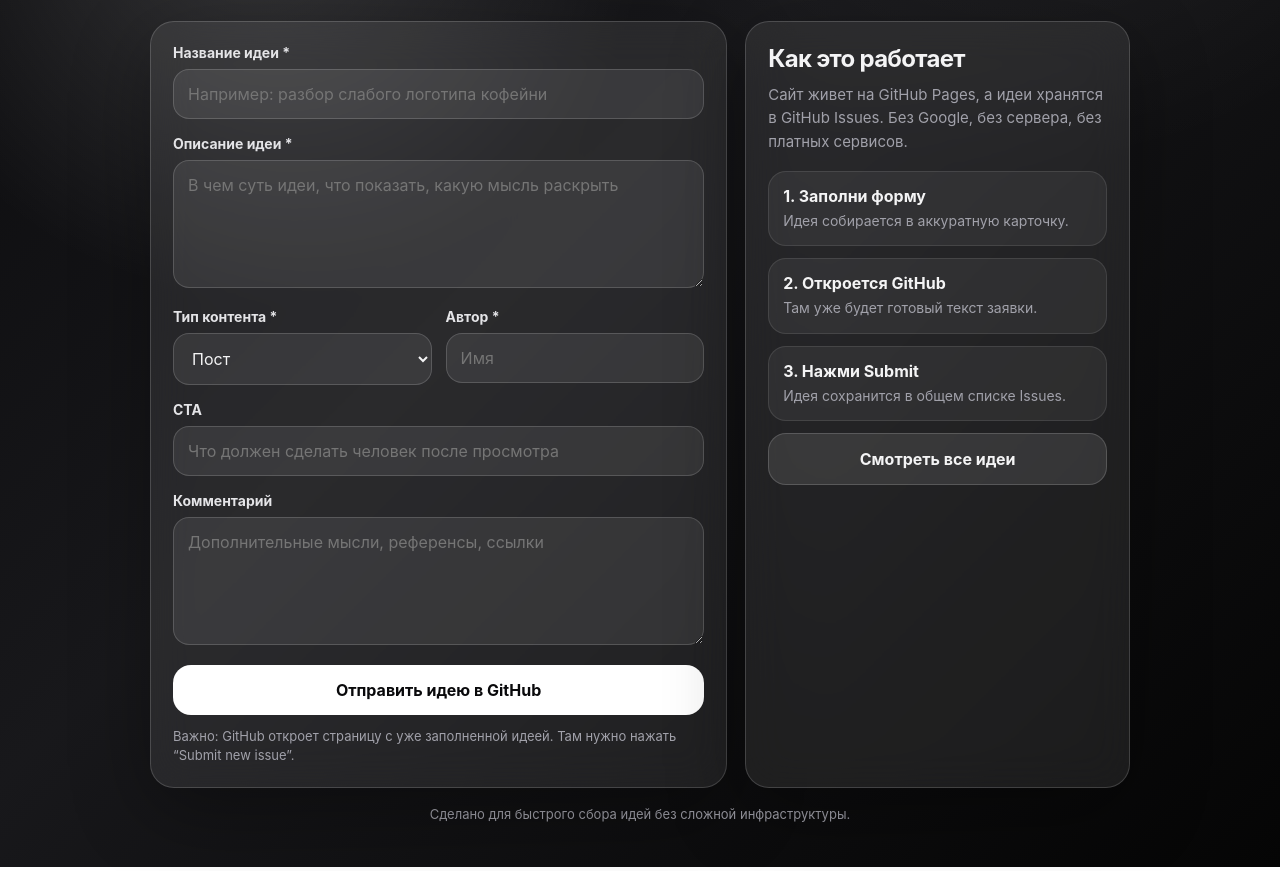
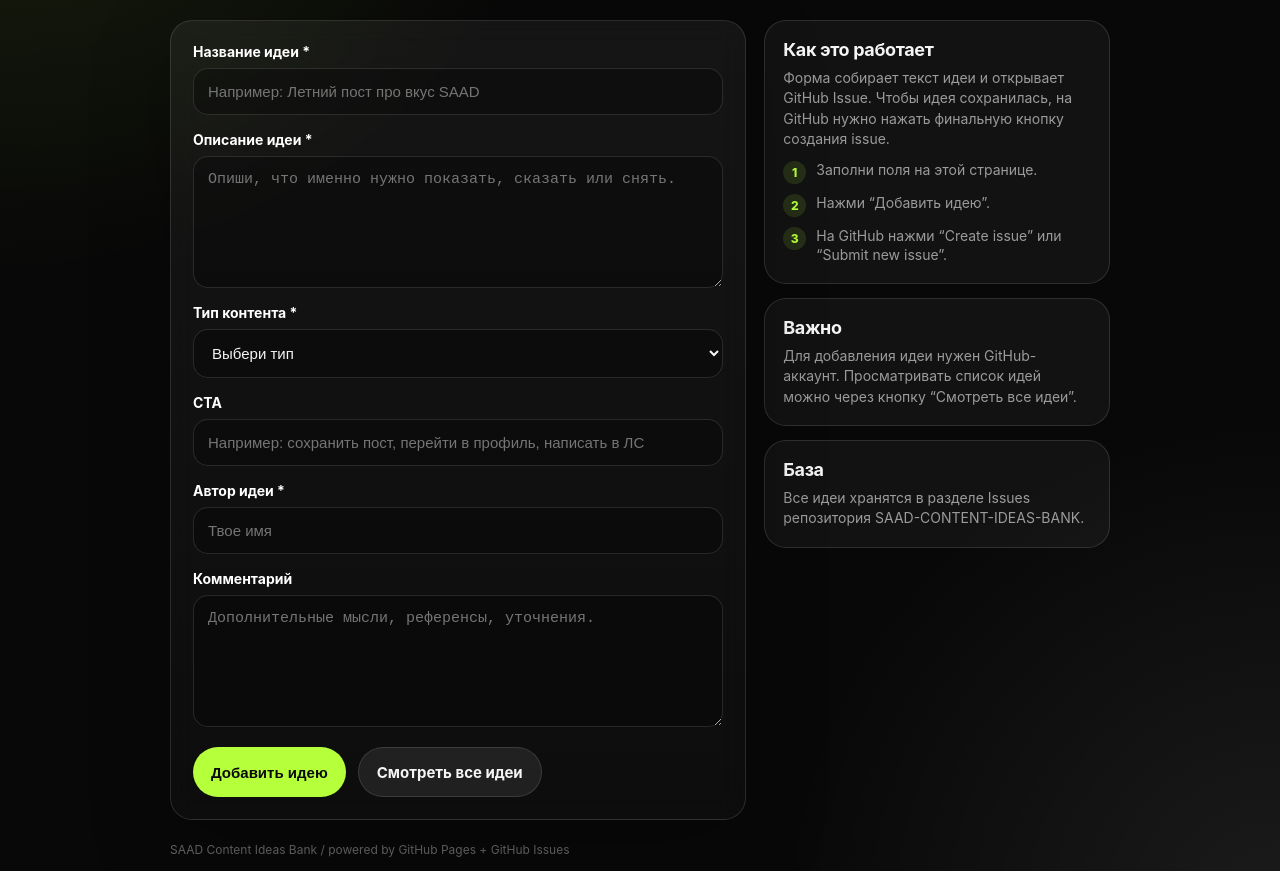
Before and after one commit to koryaginstudio/SAAD-CONTENT-IDEAS-BANK, a plain HTML site: page index.html in a window 1280 px wide. Shown: the part 335-1206 px from the top of the page. Drawn offline with Linux system fonts and the light colour scheme.

Commit message:
Update index.html

```diff
--- a/index.html
+++ b/index.html
@@ -1,219 +1,304 @@
-<!doctype html>
+<!DOCTYPE html>
 <html lang="ru">
 <head>
-  <meta charset="utf-8" />
-  <meta name="viewport" content="width=device-width, initial-scale=1" />
-  <title>Банк идей | Контент-план</title>
-  <meta name="description" content="Общий банк идей для контент-плана" />
+  <meta charset="UTF-8" />
+  <meta name="viewport" content="width=device-width, initial-scale=1.0" />
+  <title>SAAD Content Ideas Bank</title>
+
   <style>
     :root {
-      --bg: #0b0b0f;
-      --card: rgba(255,255,255,.08);
-      --card-2: rgba(255,255,255,.12);
-      --text: #f4f4f5;
-      --muted: #a1a1aa;
-      --line: rgba(255,255,255,.16);
-      --accent: #ffffff;
-      --radius: 24px;
+      --bg: #080808;
+      --card: #121212;
+      --card-2: #181818;
+      --text: #f5f5f5;
+      --muted: #9b9b9b;
+      --line: rgba(255, 255, 255, 0.12);
+      --accent: #b6ff3b;
+      --accent-dark: #6da800;
+      --error: #ff4d4d;
+      --radius: 22px;
     }
 
-    * { box-sizing: border-box; }
+    * {
+      box-sizing: border-box;
+    }
+
     body {
       margin: 0;
       min-height: 100vh;
-      font-family: Inter, ui-sans-serif, system-ui, -apple-system, BlinkMacSystemFont, "Segoe UI", sans-serif;
+      font-family: Inter, Arial, sans-serif;
       background:
-        radial-gradient(circle at 20% 20%, rgba(255,255,255,.16), transparent 28%),
-        radial-gradient(circle at 80% 0%, rgba(255,255,255,.08), transparent 32%),
-        linear-gradient(135deg, #09090b, #18181b 45%, #050505);
+        radial-gradient(circle at top left, rgba(182, 255, 59, 0.13), transparent 34%),
+        radial-gradient(circle at bottom right, rgba(255, 255, 255, 0.08), transparent 28%),
+        var(--bg);
       color: var(--text);
-      padding: 32px 16px;
     }
 
-    .wrap {
-      width: min(980px, 100%);
+    .page {
+      width: 100%;
+      max-width: 980px;
       margin: 0 auto;
+      padding: 42px 20px 60px;
     }
 
     .hero {
       display: grid;
-      grid-template-columns: 1fr;
-      gap: 24px;
-      margin-bottom: 24px;
+      gap: 18px;
+      margin-bottom: 28px;
     }
 
     .badge {
-      display: inline-flex;
       width: fit-content;
       padding: 8px 12px;
       border: 1px solid var(--line);
       border-radius: 999px;
-      color: var(--muted);
-      background: rgba(255,255,255,.04);
+      color: var(--accent);
+      background: rgba(182, 255, 59, 0.06);
       font-size: 13px;
+      letter-spacing: 0.04em;
+      text-transform: uppercase;
     }
 
     h1 {
-      margin: 16px 0 12px;
-      font-size: clamp(38px, 7vw, 84px);
-      line-height: .92;
-      letter-spacing: -.06em;
+      margin: 0;
+      font-size: clamp(34px, 7vw, 74px);
+      line-height: 0.92;
+      letter-spacing: -0.06em;
+      max-width: 780px;
     }
 
     .lead {
-      max-width: 640px;
       margin: 0;
+      max-width: 680px;
       color: var(--muted);
-      font-size: 18px;
+      font-size: 17px;
       line-height: 1.55;
     }
 
-    .grid {
+    .layout {
       display: grid;
-      grid-template-columns: 1.2fr .8fr;
+      grid-template-columns: 1.25fr 0.75fr;
       gap: 18px;
+      align-items: start;
     }
 
     .card {
       border: 1px solid var(--line);
+      background: linear-gradient(180deg, rgba(255, 255, 255, 0.055), rgba(255, 255, 255, 0.025));
       border-radius: var(--radius);
-      background: var(--card);
-      backdrop-filter: blur(20px);
-      box-shadow: 0 24px 80px rgba(0,0,0,.32);
-      overflow: hidden;
+      padding: 22px;
+      box-shadow: 0 24px 80px rgba(0, 0, 0, 0.25);
+      backdrop-filter: blur(14px);
     }
 
-    .form-card { padding: 22px; }
-    .info-card { padding: 22px; }
+    form {
+      display: grid;
+      gap: 16px;
+    }
+
+    .field {
+      display: grid;
+      gap: 8px;
+    }
 
     label {
-      display: block;
-      margin: 0 0 8px;
-      color: #e4e4e7;
       font-size: 14px;
+      color: #ffffff;
       font-weight: 650;
     }
 
-    input, textarea, select {
+    .hint {
+      color: var(--muted);
+      font-size: 13px;
+      line-height: 1.35;
+    }
+
+    input,
+    textarea,
+    select {
       width: 100%;
       border: 1px solid var(--line);
-      border-radius: 16px;
-      background: rgba(255,255,255,.08);
+      border-radius: 15px;
+      background: rgba(0, 0, 0, 0.28);
       color: var(--text);
       padding: 14px 14px;
-      font: inherit;
+      font-size: 15px;
       outline: none;
+      transition: border-color 0.2s ease, background 0.2s ease, transform 0.2s ease;
     }
 
-    textarea { min-height: 128px; resize: vertical; }
-    select option { background: #18181b; color: #fff; }
-
-    input:focus, textarea:focus, select:focus {
-      border-color: rgba(255,255,255,.44);
-      background: rgba(255,255,255,.11);
+    textarea {
+      min-height: 132px;
+      resize: vertical;
     }
 
-    .field { margin-bottom: 16px; }
+    select {
+      cursor: pointer;
+    }
 
-    .row {
+    input:focus,
+    textarea:focus,
+    select:focus {
+      border-color: rgba(182, 255, 59, 0.8);
+      background: rgba(0, 0, 0, 0.38);
+    }
+
+    .actions {
+      display: flex;
+      gap: 12px;
+      flex-wrap: wrap;
+      margin-top: 4px;
+    }
+
+    button,
+    .button {
+      appearance: none;
+      border: 0;
+      cursor: pointer;
+      text-decoration: none;
+      display: inline-flex;
+      align-items: center;
+      justify-content: center;
+      min-height: 50px;
+      padding: 0 18px;
+      border-radius: 999px;
+      font-size: 15px;
+      font-weight: 750;
+      transition: transform 0.18s ease, opacity 0.18s ease, background 0.18s ease;
+    }
+
+    button:hover,
+    .button:hover {
+      transform: translateY(-1px);
+    }
+
+    .primary {
+      background: var(--accent);
+      color: #0a0a0a;
+    }
+
+    .secondary {
+      background: rgba(255, 255, 255, 0.08);
+      color: var(--text);
+      border: 1px solid var(--line);
+    }
+
+    .side {
       display: grid;
-      grid-template-columns: 1fr 1fr;
       gap: 14px;
     }
 
-    button, .button {
-      display: inline-flex;
-      align-items: center;
-      justify-content: center;
-      gap: 10px;
-      width: 100%;
-      border: 0;
-      border-radius: 18px;
-      padding: 15px 18px;
-      background: var(--accent);
-      color: #09090b;
-      font: inherit;
-      font-weight: 750;
-      cursor: pointer;
-      text-decoration: none;
+    .mini-card {
+      border: 1px solid var(--line);
+      border-radius: var(--radius);
+      padding: 18px;
+      background: rgba(255, 255, 255, 0.045);
     }
 
-    .button.secondary {
-      background: rgba(255,255,255,.1);
-      color: var(--text);
-      border: 1px solid var(--line);
-      margin-top: 12px;
+    .mini-card h2 {
+      margin: 0 0 8px;
+      font-size: 18px;
+      letter-spacing: -0.02em;
     }
 
-    .button:hover, button:hover { transform: translateY(-1px); }
-
-    .hint {
-      margin: 12px 0 0;
+    .mini-card p {
+      margin: 0;
       color: var(--muted);
-      font-size: 13px;
+      font-size: 14px;
       line-height: 1.45;
     }
 
     .steps {
       display: grid;
-      gap: 12px;
-      margin-top: 18px;
+      gap: 10px;
+      margin-top: 12px;
     }
 
     .step {
-      padding: 14px;
-      border-radius: 18px;
-      background: rgba(255,255,255,.06);
-      border: 1px solid rgba(255,255,255,.1);
+      display: flex;
+      gap: 10px;
+      align-items: flex-start;
+      color: var(--muted);
+      font-size: 14px;
+      line-height: 1.35;
     }
 
-    .step b { display: block; margin-bottom: 4px; }
-    .step span { color: var(--muted); font-size: 14px; line-height: 1.45; }
+    .step span {
+      flex: 0 0 auto;
+      width: 23px;
+      height: 23px;
+      border-radius: 50%;
+      display: inline-flex;
+      align-items: center;
+      justify-content: center;
+      background: rgba(182, 255, 59, 0.12);
+      color: var(--accent);
+      font-size: 12px;
+      font-weight: 800;
+    }
 
     .footer {
-      margin-top: 18px;
-      color: var(--muted);
-      font-size: 13px;
-      text-align: center;
+      margin-top: 22px;
+      color: rgba(255, 255, 255, 0.38);
+      font-size: 12px;
+      line-height: 1.4;
     }
 
     @media (max-width: 820px) {
-      .grid, .row { grid-template-columns: 1fr; }
-      body { padding: 22px 12px; }
+      .layout {
+        grid-template-columns: 1fr;
+      }
+
+      .page {
+        padding-top: 28px;
+      }
     }
   </style>
 </head>
+
 <body>
-  <main class="wrap">
+  <main class="page">
     <section class="hero">
-      <div>
-        <div class="badge">content idea bank</div>
+      <div class="badge">SAAD / CONTENT IDEAS BANK</div>
       <h1>Банк идей для контент-плана</h1>
-        <p class="lead">Записывай сюда идеи для постов, Reels, сторис, разборов и кейсов. После отправки откроется GitHub, где нужно нажать финальную кнопку создания идеи.</p>
-      </div>
+      <p class="lead">
+        Закидывай сюда идеи для постов, Reels, Stories, Telegram и других материалов.
+        После отправки откроется GitHub, там нужно нажать кнопку создания issue, и идея сохранится в общем списке.
+      </p>
     </section>
 
-    <section class="grid">
-      <form class="card form-card" id="ideaForm">
+    <section class="layout">
+      <div class="card">
+        <form id="ideaForm">
           <div class="field">
             <label for="title">Название идеи *</label>
-          <input id="title" name="title" placeholder="Например: разбор слабого логотипа кофейни" required />
+            <input
+              id="title"
+              name="title"
+              type="text"
+              placeholder="Например: Летний пост про вкус SAAD"
+              required
+            />
           </div>
 
           <div class="field">
             <label for="description">Описание идеи *</label>
-          <textarea id="description" name="description" placeholder="В чем суть идеи, что показать, какую мысль раскрыть" required></textarea>
+            <textarea
+              id="description"
+              name="description"
+              placeholder="Опиши, что именно нужно показать, сказать или снять."
+              required
+            ></textarea>
           </div>
 
-        <div class="row">
           <div class="field">
             <label for="type">Тип контента *</label>
             <select id="type" name="type" required>
+              <option value="" disabled selected>Выбери тип</option>
               <option value="Пост">Пост</option>
-              <option value="Telegram-пост">Telegram-пост</option>
               <option value="Reels / Shorts">Reels / Shorts</option>
               <option value="Stories">Stories</option>
-              <option value="Кейс">Кейс</option>
+              <option value="Telegram-пост">Telegram-пост</option>
               <option value="Разбор">Разбор</option>
               <option value="Идея для рубрики">Идея для рубрики</option>
               <option value="Другое">Другое</option>
@@ -221,40 +306,88 @@
           </div>
 
           <div class="field">
-            <label for="author">Автор *</label>
-            <input id="author" name="author" placeholder="Имя" required />
-          </div>
+            <label for="cta">CTA</label>
+            <input
+              id="cta"
+              name="cta"
+              type="text"
+              placeholder="Например: сохранить пост, перейти в профиль, написать в ЛС"
+            />
           </div>
 
           <div class="field">
-          <label for="cta">CTA</label>
-          <input id="cta" name="cta" placeholder="Что должен сделать человек после просмотра" />
+            <label for="author">Автор идеи *</label>
+            <input
+              id="author"
+              name="author"
+              type="text"
+              placeholder="Твое имя"
+              required
+            />
           </div>
 
           <div class="field">
             <label for="comment">Комментарий</label>
-          <textarea id="comment" name="comment" placeholder="Дополнительные мысли, референсы, ссылки"></textarea>
+            <textarea
+              id="comment"
+              name="comment"
+              placeholder="Дополнительные мысли, референсы, уточнения."
+            ></textarea>
           </div>
 
-        <button type="submit">Отправить идею в GitHub</button>
-        <p class="hint">Важно: GitHub откроет страницу с уже заполненной идеей. Там нужно нажать “Submit new issue”.</p>
+          <div class="actions">
+            <button class="primary" type="submit">Добавить идею</button>
+            <a class="button secondary" id="viewIdeas" href="#" target="_blank" rel="noopener">
+              Смотреть все идеи
+            </a>
+          </div>
         </form>
+      </div>
 
-      <aside class="card info-card">
-        <h2 style="margin:0 0 10px; letter-spacing:-.03em;">Как это работает</h2>
-        <p class="lead" style="font-size:15px;">Сайт живет на GitHub Pages, а идеи хранятся в GitHub Issues. Без Google, без сервера, без платных сервисов.</p>
+      <aside class="side">
+        <div class="mini-card">
+          <h2>Как это работает</h2>
+          <p>
+            Форма собирает текст идеи и открывает GitHub Issue. Чтобы идея сохранилась,
+            на GitHub нужно нажать финальную кнопку создания issue.
+          </p>
 
           <div class="steps">
-          <div class="step"><b>1. Заполни форму</b><span>Идея собирается в аккуратную карточку.</span></div>
-          <div class="step"><b>2. Откроется GitHub</b><span>Там уже будет готовый текст заявки.</span></div>
-          <div class="step"><b>3. Нажми Submit</b><span>Идея сохранится в общем списке Issues.</span></div>
+            <div class="step">
+              <span>1</span>
+              <div>Заполни поля на этой странице.</div>
+            </div>
+            <div class="step">
+              <span>2</span>
+              <div>Нажми “Добавить идею”.</div>
+            </div>
+            <div class="step">
+              <span>3</span>
+              <div>На GitHub нажми “Create issue” или “Submit new issue”.</div>
+            </div>
+          </div>
         </div>
 
-        <a class="button secondary" id="viewIdeas" href="#" target="_blank" rel="noopener">Смотреть все идеи</a>
+        <div class="mini-card">
+          <h2>Важно</h2>
+          <p>
+            Для добавления идеи нужен GitHub-аккаунт. Просматривать список идей можно через кнопку
+            “Смотреть все идеи”.
+          </p>
+        </div>
+
+        <div class="mini-card">
+          <h2>База</h2>
+          <p>
+            Все идеи хранятся в разделе Issues репозитория SAAD-CONTENT-IDEAS-BANK.
+          </p>
+        </div>
       </aside>
     </section>
 
-    <p class="footer">Сделано для быстрого сбора идей без сложной инфраструктуры.</p>
+    <div class="footer">
+      SAAD Content Ideas Bank / powered by GitHub Pages + GitHub Issues
+    </div>
   </main>
 
   <script>
@@ -263,7 +396,7 @@
 
     const viewIdeas = document.getElementById('viewIdeas');
 
-  viewIdeas.href = `https://github.com/${GITHUB_OWNER}/${GITHUB_REPO}/issues?q=is%3Aissue%20label%3Aidea%20sort%3Acreated-desc`;
+    viewIdeas.href = `https://github.com/${GITHUB_OWNER}/${GITHUB_REPO}/issues?q=is%3Aissue%20sort%3Acreated-desc`;
 
     document.getElementById('ideaForm').addEventListener('submit', function (event) {
       event.preventDefault();
@@ -294,8 +427,10 @@
         `Создано через форму: ${new Date().toLocaleString('ru-RU')}`
       ].join('\n');
 
-    const url = `https://github.com/${GITHUB_OWNER}/${GITHUB_REPO}/issues/new?labels=idea&title=${encodeURIComponent(issueTitle)}&body=${encodeURIComponent(issueBody)}`;
+      const url = `https://github.com/${GITHUB_OWNER}/${GITHUB_REPO}/issues/new?title=${encodeURIComponent(issueTitle)}&body=${encodeURIComponent(issueBody)}`;
 
-    window.open(url, '_blank', 'noopener');
+      window.location.href = url;
     });
   </script>
+</body>
+</html>
```
Lines whose indentation alone changed are shown as unchanged.
